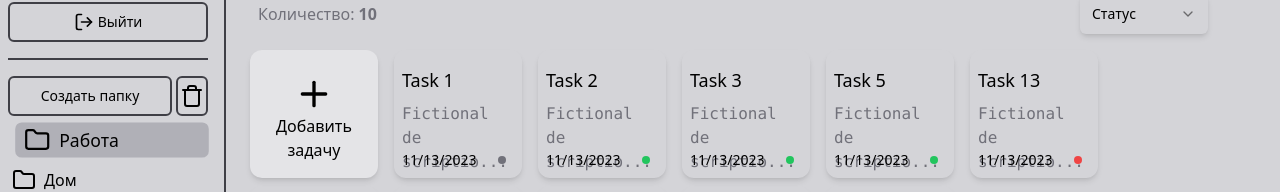
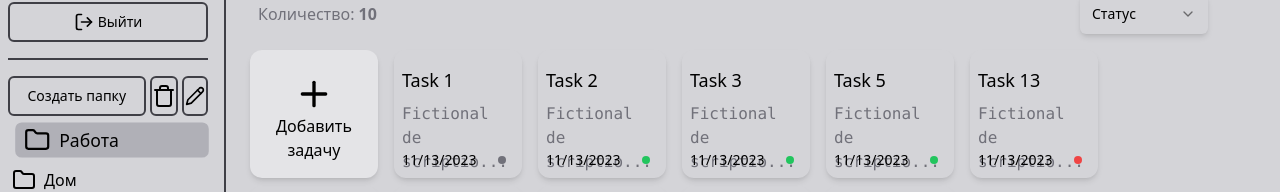
Before and after one commit to Pikatoise/ToDoWeb, a React (Vite) app in the folder Frontend/ToDo.React/: page / in a window 1280 px wide. Both pictures are taken after a click on the element "Работа". Shown: the part 130-322 px from the top of the page. Built offline with nearby package versions, Linux system fonts and the light colour scheme.

Commit message:
Add edit folder name

```diff
--- a/Frontend/ToDo.React/src/components/SidePanel/SidePanel.tsx
+++ b/Frontend/ToDo.React/src/components/SidePanel/SidePanel.tsx
@@ -1,7 +1,7 @@
 import { FC, useState, useMemo } from 'react';
 import BurgerMenu from "@/components/BurgerMenu/BurgerMenu";
 import { Button } from "@/components/ui/button";
-import { LogOut, UserSquare2, Plus, Trash } from "lucide-react";
+import { LogOut, UserSquare2, Plus, Trash, Pen, PenIcon, Pencil } from "lucide-react";
 import Separator, { Orientation } from "@/components/Separator/Separator";
 import useAuth from "@/hooks/useAuth";
 import styles from "@/styles/SidePanel.module.css";
@@ -26,7 +26,8 @@ const SidePanel: FC<SidePanelProps> = ({ ...props }) => {
     const [selectedFolder, setSelectedFolder] = useState<Folder | null>(null);
     const [isDeleteDialogOpen, setDeleteDialogOpen] = useState(false);
     const [isAddDialogOpen, setAddDialogOpen] = useState(false);
-    const [newFolderName, setNewFolderName] = useState<string>("");
+    const [isEditDialogOpen, setEditDialogOpen] = useState(false);
+    const [folderName, setFolderName] = useState<string>("");
 
     useMemo(() => {
         setFolders(GetFoldersByProfileId(auth?.user?.ProfileId!));
@@ -44,12 +45,12 @@ const SidePanel: FC<SidePanelProps> = ({ ...props }) => {
     };
 
     const AddFolder = () => {
-        if (newFolderName.length > 0) {
+        if (folderName.length > 0) {
             setAddDialogOpen(false);
 
-            console.log(newFolderName);
+            console.log(folderName);
 
-            setNewFolderName("");
+            setFolderName("");
         }
         else
             (document.getElementById("inputNewName") as HTMLInputElement).focus();
@@ -60,6 +61,18 @@ const SidePanel: FC<SidePanelProps> = ({ ...props }) => {
         setSelectedFolder(null);
 
         setDeleteDialogOpen(false);
+    };
+
+    const EditFolder = () => {
+        if (folderName.length > 0) {
+            setEditDialogOpen(false);
+
+            console.log(folderName);
+
+            setFolderName("");
+        }
+        else
+            (document.getElementById("inputEditName") as HTMLInputElement).focus();
     };
 
     const DeleteFolderCascade = () => {
@@ -122,9 +135,29 @@ const SidePanel: FC<SidePanelProps> = ({ ...props }) => {
                                 :
                                 <Button
                                     size="icon"
-                                    className={styles.btnDeleteFolder}
+                                    className={styles.btnFolder}
                                     onClick={() => setDeleteDialogOpen(true)}>
                                     <Trash
+                                        color="#000"
+                                        strokeWidth={2}
+                                        className={styles.icon} />
+                                </Button>
+                        }
+
+                        {
+                            selectedFolder == null ?
+                                <></>
+                                :
+                                <Button
+                                    size="icon"
+                                    className={styles.btnFolder}
+                                    onClick={() => {
+                                        setFolderName(selectedFolder.Name!);
+                                        setEditDialogOpen(true);
+                                    }}>
+                                    <Pencil
+                                        width={20}
+                                        height={20}
                                         color="#000"
                                         strokeWidth={2}
                                         className={styles.icon} />
@@ -189,7 +222,26 @@ const SidePanel: FC<SidePanelProps> = ({ ...props }) => {
 
                     <div className="max-sm:mb-2" />
 
-                    <Input id="inputNewName" value={newFolderName} onChange={(e) => setNewFolderName(e.target.value)} />
+                    <Input id="inputNewName" value={folderName} onChange={(e) => setFolderName(e.target.value)} />
+                </>
+            </AlertDialog>
+
+            <AlertDialog
+                isOpen={isEditDialogOpen}
+                title="Редактировать название"
+                message="Введите название папки:">
+                <>
+                    <AlertDialogCancel onClick={() => setEditDialogOpen(false)}>
+                        Отмена
+                    </AlertDialogCancel>
+
+                    <AlertDialogAction onClick={EditFolder}>
+                        Сохранить
+                    </AlertDialogAction>
+
+                    <div className="max-sm:mb-2" />
+
+                    <Input id="inputEditName" value={folderName} onChange={(e) => setFolderName(e.target.value)} />
                 </>
             </AlertDialog>
         </>
--- a/Frontend/ToDo.React/src/styles/SidePanel.module.css
+++ b/Frontend/ToDo.React/src/styles/SidePanel.module.css
@@ -43,7 +43,7 @@
 			}
 		}
 
-		.btnDeleteFolder {
+		.btnFolder {
 			@apply text-black border-2 border-zinc-700;
 			@apply bg-transparent hover:bg-zinc-400 hover:bg-opacity-50;
 			@apply ms-1;
```
Also changed, not shown: Frontend/ToDo.React/TODO.txt.
